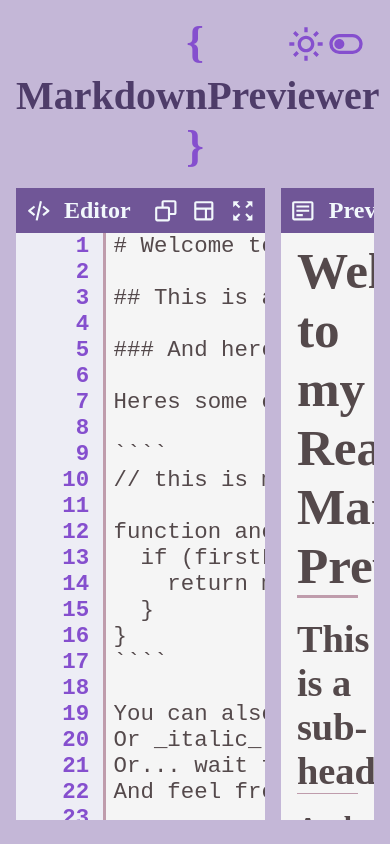
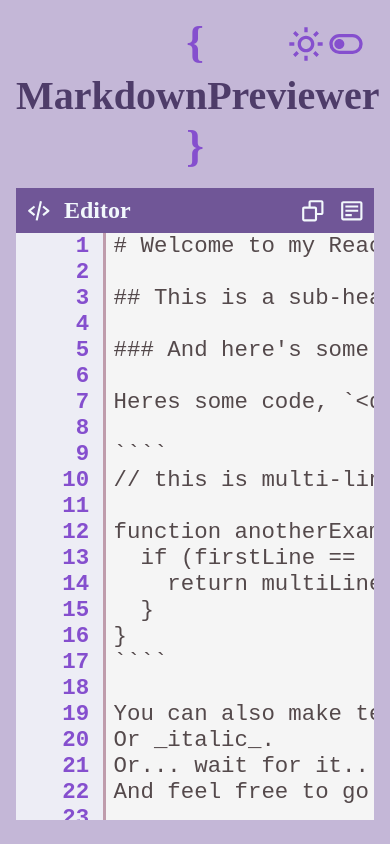
Before and after one commit to Fastion-1024/FCC-Markdown-Previewer, a React (Create React App) app: page / in a window 390 px wide. Built offline with nearby package versions, Linux system fonts and the light colour scheme.

Commit message:
Fixed Small Screen Width Sizing. - Panels will auto maximise when screen is below threshold. - User can switch between panels when below threshold

```diff
--- a/src/Components/Editor.js
+++ b/src/Components/Editor.js
@@ -1,5 +1,11 @@
 import { useRef } from 'react';
-import { BiCopy, BiExpand, BiCollapse, BiCodeAlt } from 'react-icons/bi';
+import {
+    BiCopy,
+    BiExpand,
+    BiCollapse,
+    BiCodeAlt,
+    BiDetail,
+} from 'react-icons/bi';
 import { useDockContext } from '../dockContext';
 import { useMarkdownContext } from '../markdownContext';
 import DropDownButton from './DropDownButton';
@@ -12,12 +18,46 @@ const Editor = () => {
         copyTextToClipboard,
     } = useMarkdownContext();
 
-    const { isPanel1Maximised, togglePanel1ExpandCollapse } = useDockContext();
+    const {
+        isPanel1Maximised,
+        togglePanel1ExpandCollapse,
+        windowDimensions,
+        switchPanels,
+    } = useDockContext();
     const scrollRef = useRef(null);
 
     const handleScroll = (e) => {
         scrollRef.current.scrollTop = e.target.scrollTop;
     };
+
+    const toolbarSmall = (
+        <div>
+            <button
+                className='icon-btn'
+                onClick={() => copyTextToClipboard(editorText)}
+            >
+                <BiCopy />
+            </button>
+            <button className='icon-btn' onClick={switchPanels}>
+                <BiDetail />
+            </button>
+        </div>
+    );
+
+    const toolbarLarge = (
+        <div>
+            <button
+                className='icon-btn'
+                onClick={() => copyTextToClipboard(editorText)}
+            >
+                <BiCopy />
+            </button>
+            <DropDownButton />
+            <button className='icon-btn' onClick={togglePanel1ExpandCollapse}>
+                {isPanel1Maximised ? <BiCollapse /> : <BiExpand />}
+            </button>
+        </div>
+    );
 
     return (
         <>
@@ -26,21 +66,7 @@ const Editor = () => {
                     <BiCodeAlt className='header-icon' />
                     <h2>Editor</h2>
                 </div>
-                <div>
-                    <button
-                        className='icon-btn'
-                        onClick={() => copyTextToClipboard(editorText)}
-                    >
-                        <BiCopy />
-                    </button>
-                    <DropDownButton />
-                    <button
-                        className='icon-btn'
-                        onClick={togglePanel1ExpandCollapse}
-                    >
-                        {isPanel1Maximised ? <BiCollapse /> : <BiExpand />}
-                    </button>
-                </div>
+                {windowDimensions.width <= 768 ? toolbarSmall : toolbarLarge}
             </header>
             <div className='editor-input-container'>
                 <textarea
--- a/src/Components/Previewer.js
+++ b/src/Components/Previewer.js
@@ -1,10 +1,49 @@
-import { BiCopy, BiExpand, BiCollapse, BiDetail } from 'react-icons/bi';
+import {
+    BiCopy,
+    BiExpand,
+    BiCollapse,
+    BiDetail,
+    BiCodeAlt,
+} from 'react-icons/bi';
 import { useDockContext } from '../dockContext';
 import { useMarkdownContext } from '../markdownContext';
 
 const Previewer = () => {
     const { previewerHTML, copyTextToClipboard } = useMarkdownContext();
-    const { isPanel2Maximised, togglePanel2ExpandCollapse } = useDockContext();
+    const {
+        isPanel2Maximised,
+        togglePanel2ExpandCollapse,
+        windowDimensions,
+        switchPanels,
+    } = useDockContext();
+
+    const toolbarSmall = (
+        <div>
+            <button
+                className='icon-btn'
+                onClick={() => copyTextToClipboard(previewerHTML)}
+            >
+                <BiCopy />
+            </button>
+            <button className='icon-btn' onClick={switchPanels}>
+                <BiCodeAlt />
+            </button>
+        </div>
+    );
+
+    const toolbarLarge = (
+        <div>
+            <button
+                className='icon-btn'
+                onClick={() => copyTextToClipboard(previewerHTML)}
+            >
+                <BiCopy />
+            </button>
+            <button className='icon-btn' onClick={togglePanel2ExpandCollapse}>
+                {isPanel2Maximised ? <BiCollapse /> : <BiExpand />}
+            </button>
+        </div>
+    );
 
     return (
         <>
@@ -13,20 +52,7 @@ const Previewer = () => {
                     <BiDetail className='header-icon' />
                     <h2>Previewer</h2>
                 </div>
-                <div>
-                    <button
-                        className='icon-btn'
-                        onClick={() => copyTextToClipboard(previewerHTML)}
-                    >
-                        <BiCopy />
-                    </button>
-                    <button
-                        className='icon-btn'
-                        onClick={togglePanel2ExpandCollapse}
-                    >
-                        {isPanel2Maximised ? <BiCollapse /> : <BiExpand />}
-                    </button>
-                </div>
+                {windowDimensions.width <= 768 ? toolbarSmall : toolbarLarge}
             </header>
             <div
                 id='preview'
--- a/src/dockContext.js
+++ b/src/dockContext.js
@@ -1,4 +1,4 @@
-import React, { useState, useContext } from 'react';
+import React, { useState, useContext, useEffect } from 'react';
 
 const DockContext = React.createContext();
 
@@ -7,6 +7,7 @@ const DockProvider = ({ children }) => {
     const [isReversed, setIsReversed] = useState(false);
     const [isPanel1Maximised, setIsPanel1Maximised] = useState(false);
     const [isPanel2Maximised, setIsPanel2Maximised] = useState(false);
+    const [windowDimensions, setWindowDimensions] = useState({});
 
     const togglePanel1ExpandCollapse = () => {
         // Only one panel may be expanded at a time.
@@ -20,6 +21,42 @@ const DockProvider = ({ children }) => {
         isPanel2Maximised && setIsPanel1Maximised(false);
     };
 
+    const switchPanels = () => {
+        if (isPanel1Maximised) {
+            setIsPanel1Maximised(false);
+            setIsPanel2Maximised(true);
+        } else if (isPanel2Maximised) {
+            setIsPanel1Maximised(true);
+            setIsPanel2Maximised(false);
+        }
+    };
+
+    const getWindowDimensions = () => {
+        const { innerWidth: width, innerHeight: height } = window;
+        return { width, height };
+    };
+
+    useEffect(() => {
+        const handleResize = () => {
+            setWindowDimensions(getWindowDimensions());
+        };
+
+        handleResize();
+
+        window.addEventListener('resize', handleResize);
+        return () => {
+            window.removeEventListener('resize', handleResize);
+        };
+    }, []);
+
+    useEffect(() => {
+        if (windowDimensions.width <= 768) {
+            if (!isPanel1Maximised && !isPanel2Maximised) {
+                setIsPanel1Maximised(true);
+            }
+        }
+    }, [windowDimensions]);
+
     return (
         <DockContext.Provider
             value={{
@@ -31,6 +68,8 @@ const DockProvider = ({ children }) => {
                 isPanel2Maximised,
                 togglePanel1ExpandCollapse,
                 togglePanel2ExpandCollapse,
+                windowDimensions,
+                switchPanels,
             }}
         >
             {children}
```
